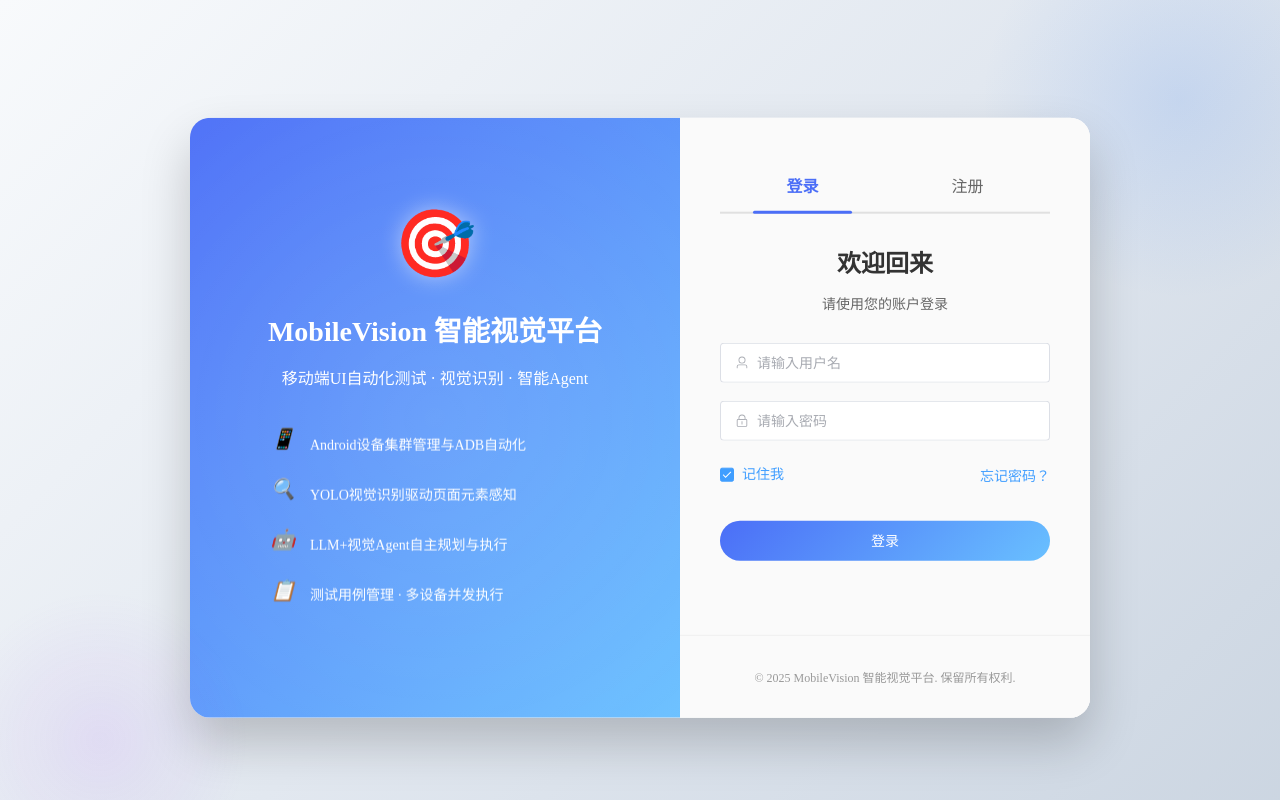
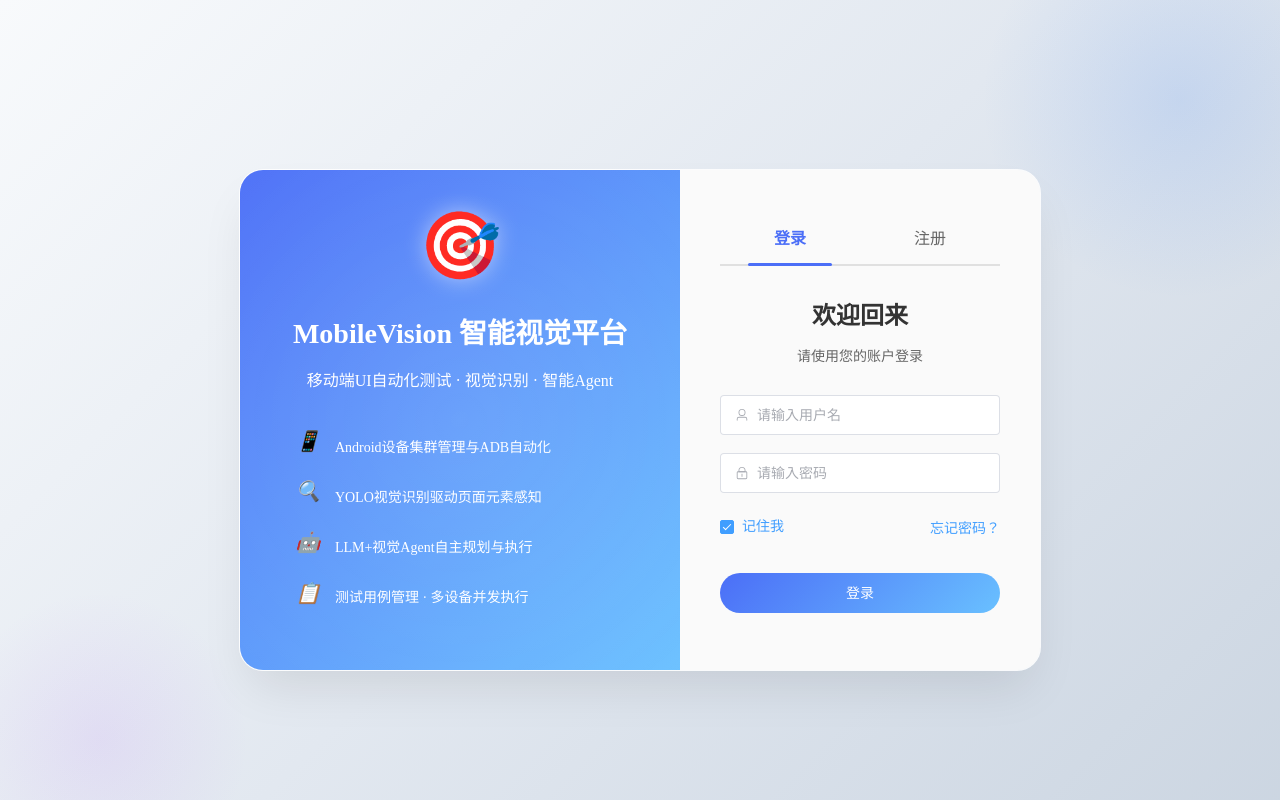
Before and after one commit to nightfall-w/mobile_vision, a Vue app in the folder mobile_vision_web/: page /login in a window 1280 px wide. Built offline with nearby package versions, Linux system fonts and the light colour scheme.

Commit message:
style: add frosted glass effect to main login card

```diff
--- a/mobile_vision_web/src/views/Login.vue
+++ b/mobile_vision_web/src/views/Login.vue
@@ -452,24 +452,22 @@ const handleRegister = async () => {
 .login-wrapper {
   display: flex;
   width: 100%;
-  max-width: 900px;
-  height: 600px;
-  background: white;
-  border-radius: 20px;
+  max-width: 800px;
+  height: 500px;
+  background: rgba(255, 255, 255, 0.7);
+  backdrop-filter: blur(20px);
+  -webkit-backdrop-filter: blur(20px);
+  border-radius: 24px;
   overflow: hidden;
-  box-shadow: 0 25px 50px rgba(0, 0, 0, 0.2);
-  animation: float 6s ease-in-out infinite;
+  box-shadow: 0 25px 50px -12px rgba(0, 0, 0, 0.1);
+  border: 1px solid rgba(255, 255, 255, 0.5);
+  position: relative;
+  z-index: 1;
 }
 
-@keyframes float {
-  0% {
-    transform: translateY(0px);
-  }
-  50% {
-    transform: translateY(-10px);
-  }
-  100% {
-    transform: translateY(0px);
+@supports not (backdrop-filter: blur(20px)) {
+  .login-wrapper {
+    background: rgba(255, 255, 255, 0.95);
   }
 }
 
```
